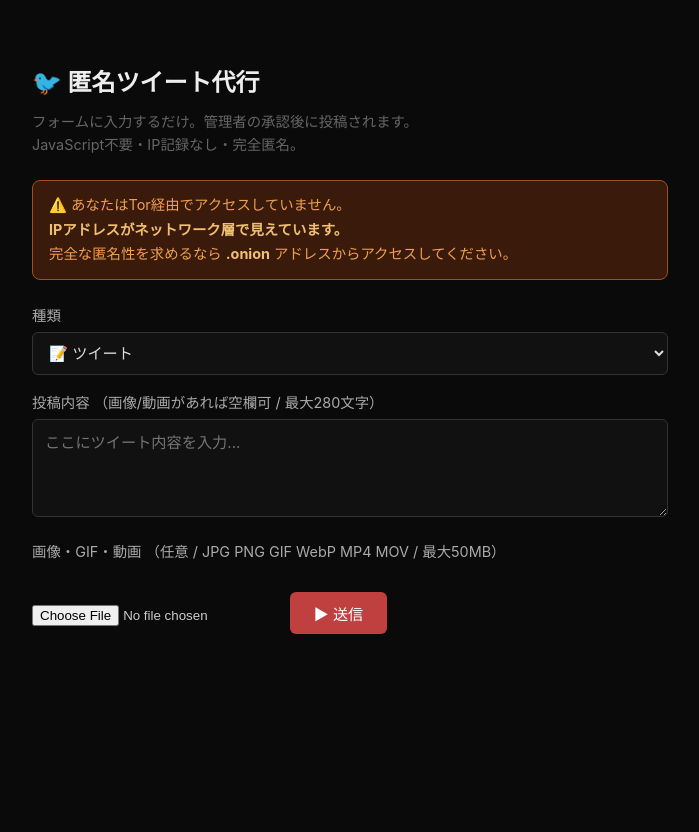
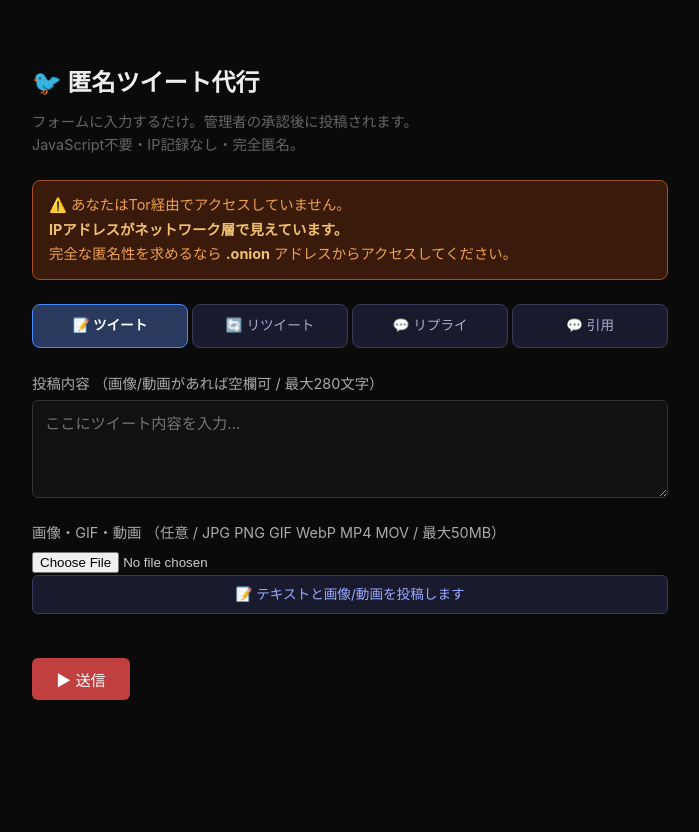
Before and after one commit to maebahesioru/daiko, a Flask app: page /?type=tweet in a window 1280 px wide. Shown: the whole page, without its empty margins (290-989 px from the left). Run offline with Flask 3, Linux system fonts and the light colour scheme.

Commit message:
replace dropdown with type tabs - no-JS field switching

```diff
--- a/static/style.css
+++ b/static/style.css
@@ -124,3 +124,37 @@ a:hover { color: #8cf; }
   margin-bottom: 1.2rem;
   text-align: center;
 }
+
+.type-tabs {
+  display: flex;
+  gap: 4px;
+  margin-bottom: 1.5rem;
+  flex-wrap: wrap;
+}
+
+.type-tab {
+  flex: 1;
+  min-width: 80px;
+  padding: 10px 8px;
+  background: #1a1a2e;
+  border: 1px solid #3a3a5e;
+  border-radius: 8px;
+  color: #aac;
+  text-decoration: none;
+  text-align: center;
+  font-size: 0.85rem;
+  transition: background 0.2s;
+}
+
+.type-tab:hover {
+  background: #2a2a4e;
+  border-color: #5a5a8e;
+  color: #fff;
+}
+
+.type-tab.active {
+  background: #2a3a5e;
+  border-color: #4a8aff;
+  color: #fff;
+  font-weight: bold;
+}
--- a/templates/submit.html
+++ b/templates/submit.html
@@ -29,15 +29,15 @@
 {% endif %}
 {% endwith %}
 
+<div class="type-tabs">
+<a href="/?type=tweet" class="type-tab {% if selected_type == 'tweet' %}active{% endif %}">📝 ツイート</a>
+<a href="/?type=retweet" class="type-tab {% if selected_type == 'retweet' %}active{% endif %}">🔄 リツイート</a>
+<a href="/?type=reply" class="type-tab {% if selected_type == 'reply' %}active{% endif %}">💬 リプライ</a>
+<a href="/?type=quote" class="type-tab {% if selected_type == 'quote' %}active{% endif %}">💬 引用</a>
+</div>
+
 <form method="POST" action="/submit" enctype="multipart/form-data">
-
-<label>種類</label>
-<select name="type" required>
-<option value="tweet" {% if selected_type == 'tweet' %}selected{% endif %}>📝 ツイート</option>
-<option value="retweet" {% if selected_type == 'retweet' %}selected{% endif %}>🔄 リツイート (RT)</option>
-<option value="reply" {% if selected_type == 'reply' %}selected{% endif %}>💬 リプライ (返信)</option>
-<option value="quote" {% if selected_type == 'quote' %}selected{% endif %}>💬 引用 (Quote)</option>
-</select>
+<input type="hidden" name="type" value="{{ selected_type }}">
 
 {% if selected_type != 'retweet' %}
 <label for="content">投稿内容 <span class="hint">（画像/動画があれば空欄可 / 最大280文字）</span></label>
@@ -50,7 +50,7 @@
 {% endif %}
 
 {% if selected_type in ('retweet', 'reply', 'quote') %}
-<label for="target_url">対象ツイートURL <span class="hint">（必須）</span></label>
+<label for="target_url">対象ツイートURL</label>
 <input type="url" name="target_url" id="target_url" placeholder="https://x.com/user/status/123456...">
 {% endif %}
 
@@ -61,6 +61,18 @@
 </label>
 {% endif %}
 
+<p class="usage-hint">
+{% if selected_type == 'tweet' %}
+📝 テキストと画像/動画を投稿します
+{% elif selected_type == 'retweet' %}
+🔄 対象ツイートをリツイートします
+{% elif selected_type == 'reply' %}
+💬 対象ツイートに返信します
+{% elif selected_type == 'quote' %}
+💬 対象ツイートを引用してコメントを投稿します
+{% endif %}
+</p>
+
 <button type="submit">▶ 送信</button>
 </form>
 </div>
```
